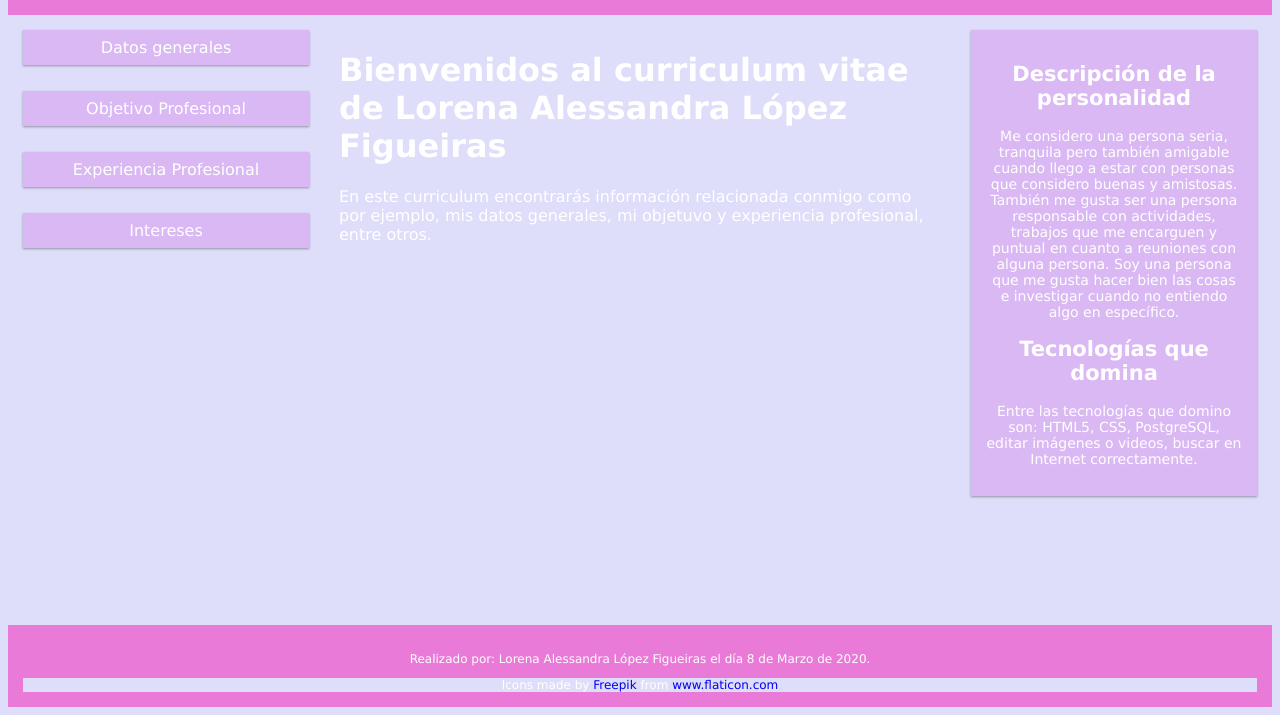
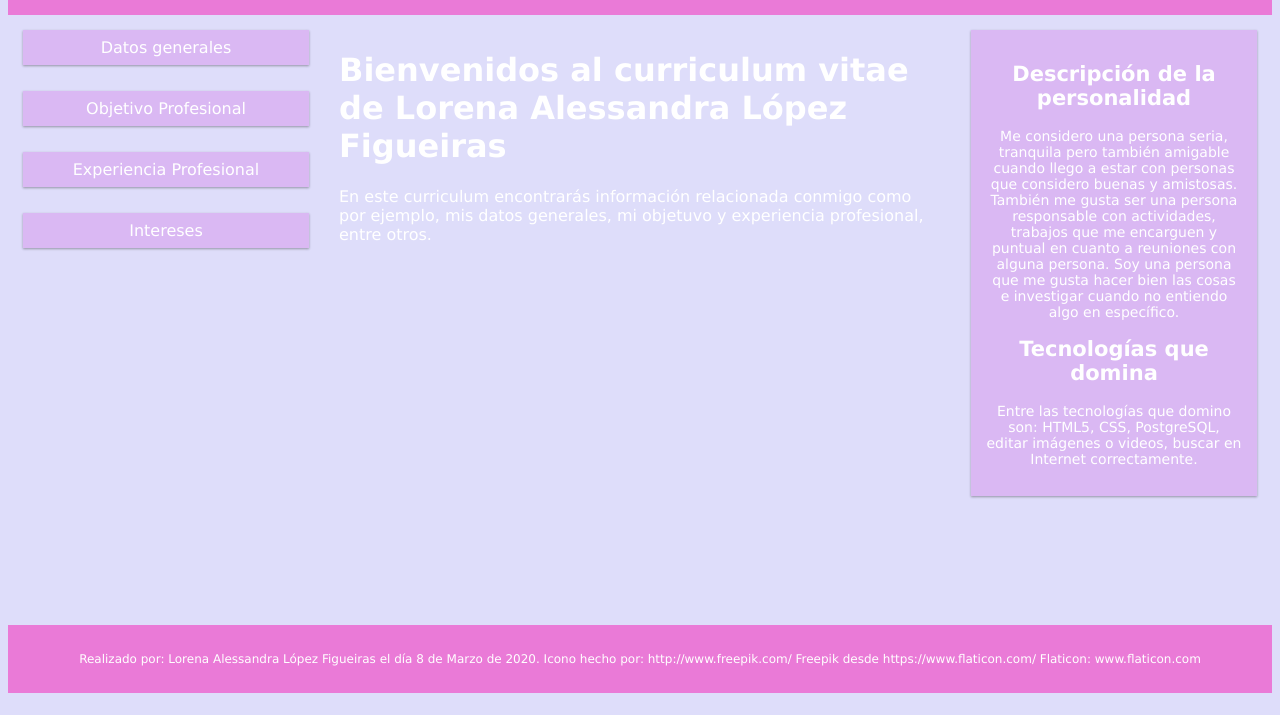
Before and after one commit to LorenaAless/curriculumVitae, a plain HTML site: page index.html in a window 1280 px wide. Shown: the part 104-819 px from the top of the page. Drawn offline with Linux system fonts and the light colour scheme.

Commit message:
confirmar

```diff
--- a/index.html
+++ b/index.html
@@ -37,7 +37,6 @@
         <p>Entre las tecnologías que domino son: HTML5, CSS, PostgreSQL, editar imágenes o videos, buscar en Internet correctamente.</p>
       </div>
     </div>
-
   </div>
   <br>
   <br>
@@ -46,8 +45,7 @@
   <br>
   <br>
   <div class="footer" id="footer2">
-    <p id=footer>Realizado por: Lorena Alessandra López Figueiras el día 8 de Marzo de 2020.</p>
-    <div>Icons made by <a href="http://www.freepik.com/" title="Freepik">Freepik</a> from <a href="https://www.flaticon.com/" title="Flaticon">www.flaticon.com</a></div>
+    <p id=footer>Realizado por: Lorena Alessandra López Figueiras el día 8 de Marzo de 2020. Icono hecho por: http://www.freepik.com/ Freepik desde https://www.flaticon.com/ Flaticon: www.flaticon.com</p>
   </div>
 </body>
 </html>
```
